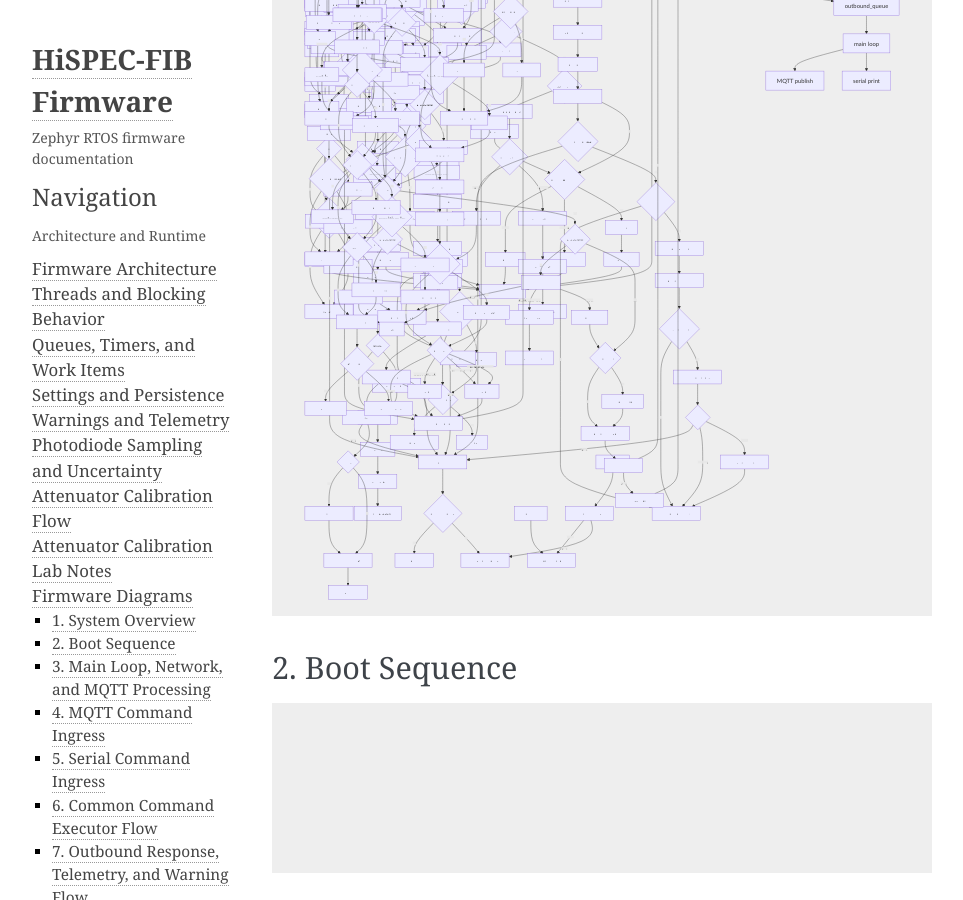
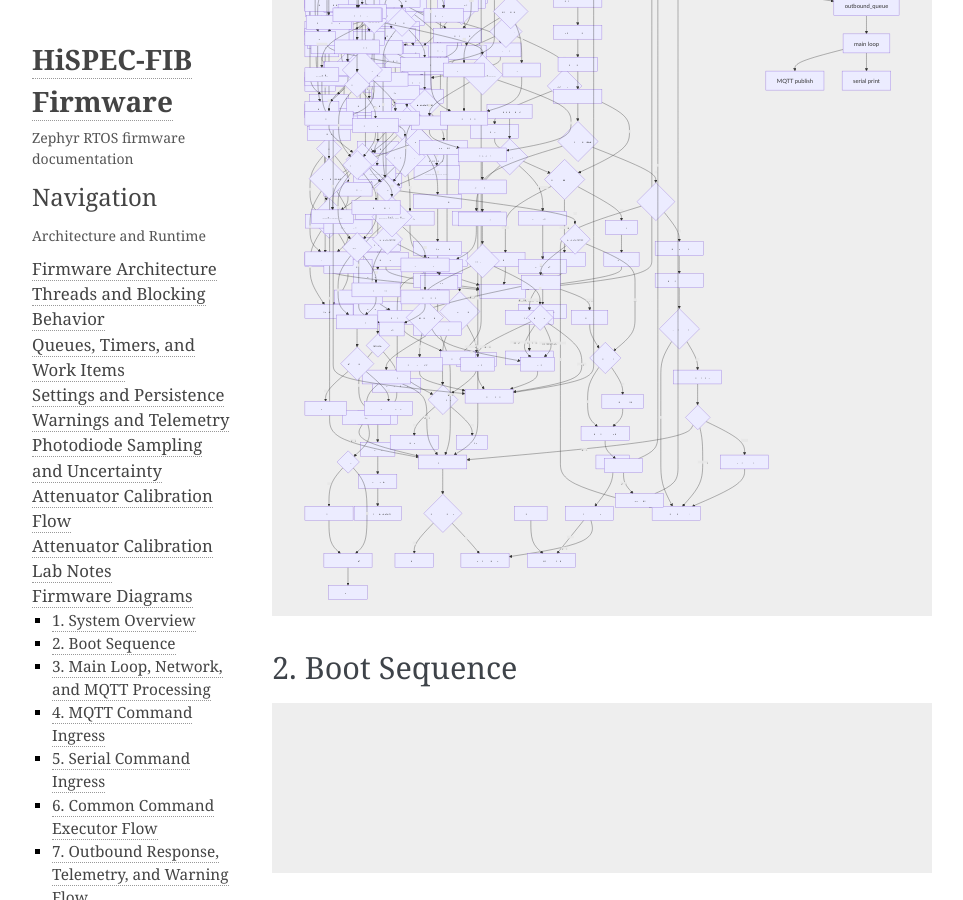
Before and after one commit to COO-Utilities/hispec-tib, a Sphinx documentation site: the page built from doc/diagrams.md, in a window 1280 px wide and 900 px high, scrolled down 423 px. Shown: the whole window, without its empty margins (148-1111 px from the left). Built offline with Sphinx 7.4.7, drawn with Linux system fonts in a browser that asks for light colours.

Commit message:
Keep idle laser probes within the approved 19–21 C heater band

```diff
--- a/doc/diagrams.md
+++ b/doc/diagrams.md
@@ -506,12 +506,14 @@
   PowerBank --> ReadTemps
   ReadTemps --> Cache[refresh per-laser temperature cache]
   Cache --> Summarize[summarize idle TEC probes and heater state]
-  Summarize --> AllStaleCold{all stale and ambient below warm minimum}
-  AllStaleCold -- yes --> KeepPower[best-effort bank power on]
-  AllStaleCold -- no --> HeaterPolicy
-  KeepPower --> HeaterPolicy{heater policy}
-  HeaterPolicy -- any disabled below 15 C --> HeaterOn[set heater on]
-  HeaterPolicy -- disabled above threshold --> HeaterOff[set heater off]
+  Summarize --> AllStale{all temperatures stale}
+  AllStale -- yes --> AmbientCold{valid ambient below 15 C}
+  AmbientCold -- yes --> KeepPower[best-effort bank power on]
+  AmbientCold -- no --> HeaterOff[set heater off]
+  KeepPower --> Wait
+  AllStale -- no --> HeaterPolicy{heater policy}
+  HeaterPolicy -- any fresh idle probe below 19 C --> HeaterOn[set heater on]
+  HeaterPolicy -- all fresh idle probes above 21 C --> HeaterOff
   HeaterPolicy -- all TECs enabled long enough --> HeaterOff
   HeaterPolicy -- otherwise --> Wait
   HeaterOn --> Wait
```
Also changed, not shown: doc/commands.md (+7 -4 lines), doc/human_review_required.md (+6 -0 lines), 4 other files.
